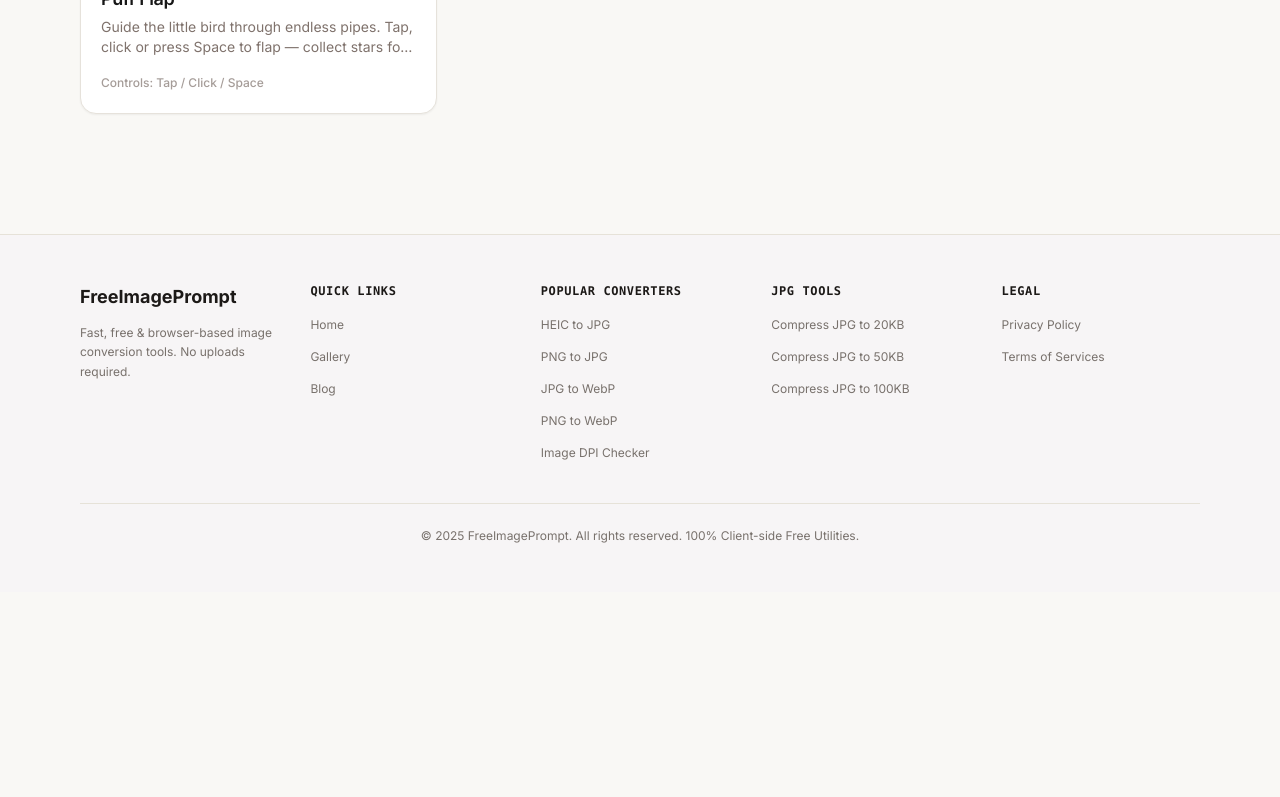
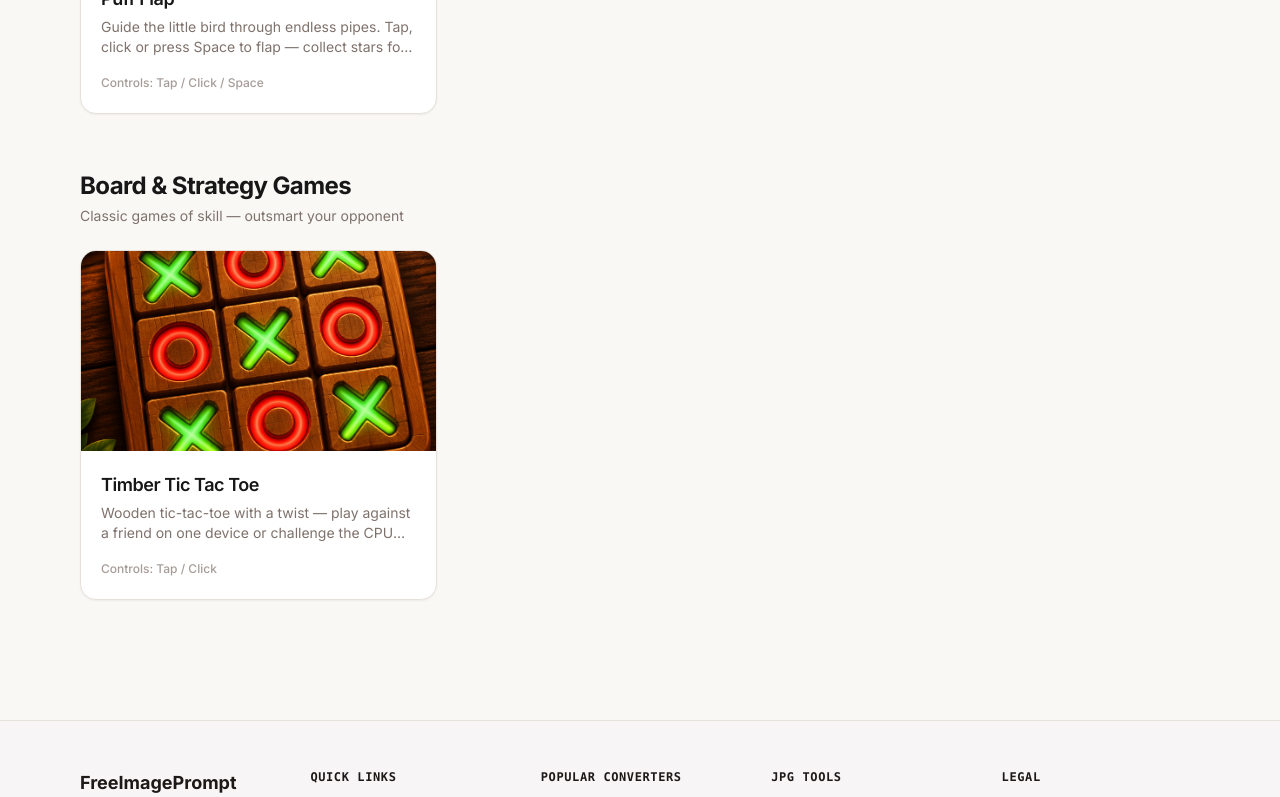
Before and after one commit to Mehmoodislam/boy-script-forge-86365, a React (Vite) app: page /games in a window 1280 px wide. Shown: the part 620-1417 px from the top of the page. Before the commit the page ends 1212 px from the top, so only its background shows below. Built offline with nearby package versions, Linux system fonts and the light colour scheme; no server answers; the database is empty.

Commit message:
Changes
Co-authored-by: Mehmoodislam <181879958+Mehmoodislam@users.noreply.github.com>

```diff
--- a/src/games/gamesData.ts
+++ b/src/games/gamesData.ts
@@ -21,6 +21,7 @@ export interface GameCategory {
 }
 
 import puffFlapThumb from "@/assets/games/puff-flap-thumb.png";
+import ticTacToeThumb from "@/assets/games/tic-tac-toe-thumb.png";
 
 export const gameCategories: GameCategory[] = [
     {
@@ -38,6 +39,21 @@ export const gameCategories: GameCategory[] = [
             },
         ],
     },
+    {
+        id: "board",
+        name: "Board & Strategy",
+        description: "Classic games of skill — outsmart your opponent",
+        games: [
+            {
+                slug: "tic-tac-toe",
+                title: "Timber Tic Tac Toe",
+                description: "Wooden tic-tac-toe with a twist — play against a friend on one device or challenge the CPU across three difficulty levels. Get three in a row to win.",
+                path: "/games/tic-tac-toe/index.html",
+                thumb: ticTacToeThumb,
+                controls: "Tap / Click",
+            },
+        ],
+    },
 ];
 
 export const getAllGames = (): GameEntry[] => gameCategories.flatMap((c) => c.games);
```
Also changed, not shown: 1 other file (tests, documents, lock files or other folders).
